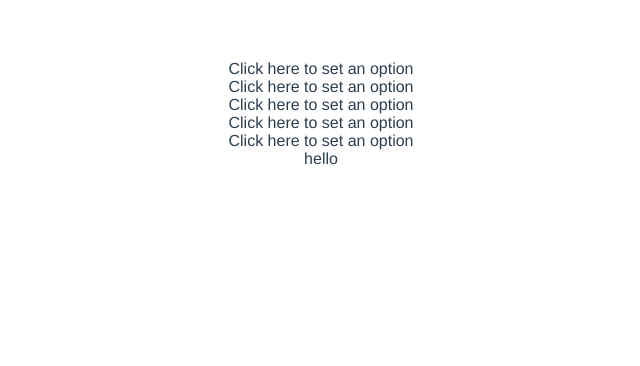
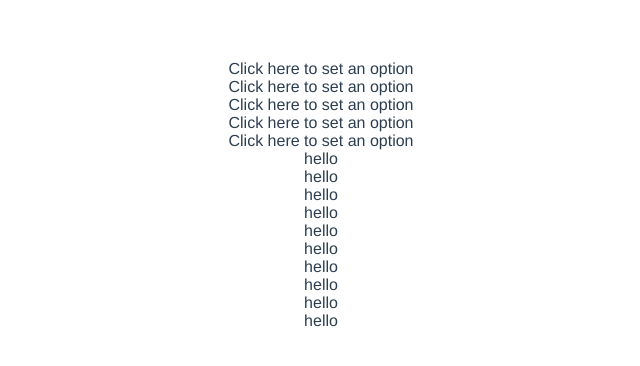
Before and after one commit to erinknowles0501/decision-pyramid, a Vue app: page / in a window 1280 px wide. Shown: the top 366 px of the page, without its empty margins (319-959 px from the left). Built offline with nearby package versions, Linux system fonts and the light colour scheme.

Commit message:
Programmatically generating pickers.

```diff
--- a/src/App.vue
+++ b/src/App.vue
@@ -2,10 +2,13 @@
     <div id="app">
         <DecisionOption
             v-for="(option, index) in options"
-            :key="index"
+            :key="`option-${index}`"
             v-model="options[index]"
         />
-        <DecisionPicker />
+        <DecisionPicker
+            v-for="decision in getPickersNumber"
+            :key="`decision-${decision}`"
+        />
     </div>
 </template>
 
@@ -24,6 +27,17 @@ export default {
             options: ["", "", "", "", ""],
         };
     },
+    computed: {
+        getPickersNumber() {
+            let count = 0;
+            var i;
+            for (i = 1; i < this.options.length; i++) {
+                count += this.options.length - i;
+            }
+            console.log("count", count);
+            return count;
+        },
+    },
 };
 </script>
 
--- a/src/components/DecisionOption.vue
+++ b/src/components/DecisionOption.vue
@@ -21,7 +21,7 @@
 
 <script>
 export default {
-    name: "decision-picker",
+    name: "decision-option",
     props: ["value"],
     data() {
         return {
--- a/src/components/DecisionPicker.vue
+++ b/src/components/DecisionPicker.vue
@@ -1,3 +1,9 @@
 <template>
-    <div>{{'hello'}}</div>
+    <div>{{ "hello" }}</div>
 </template>
+
+<script>
+export default {
+    name: "decision-picker",
+};
+</script>
```
